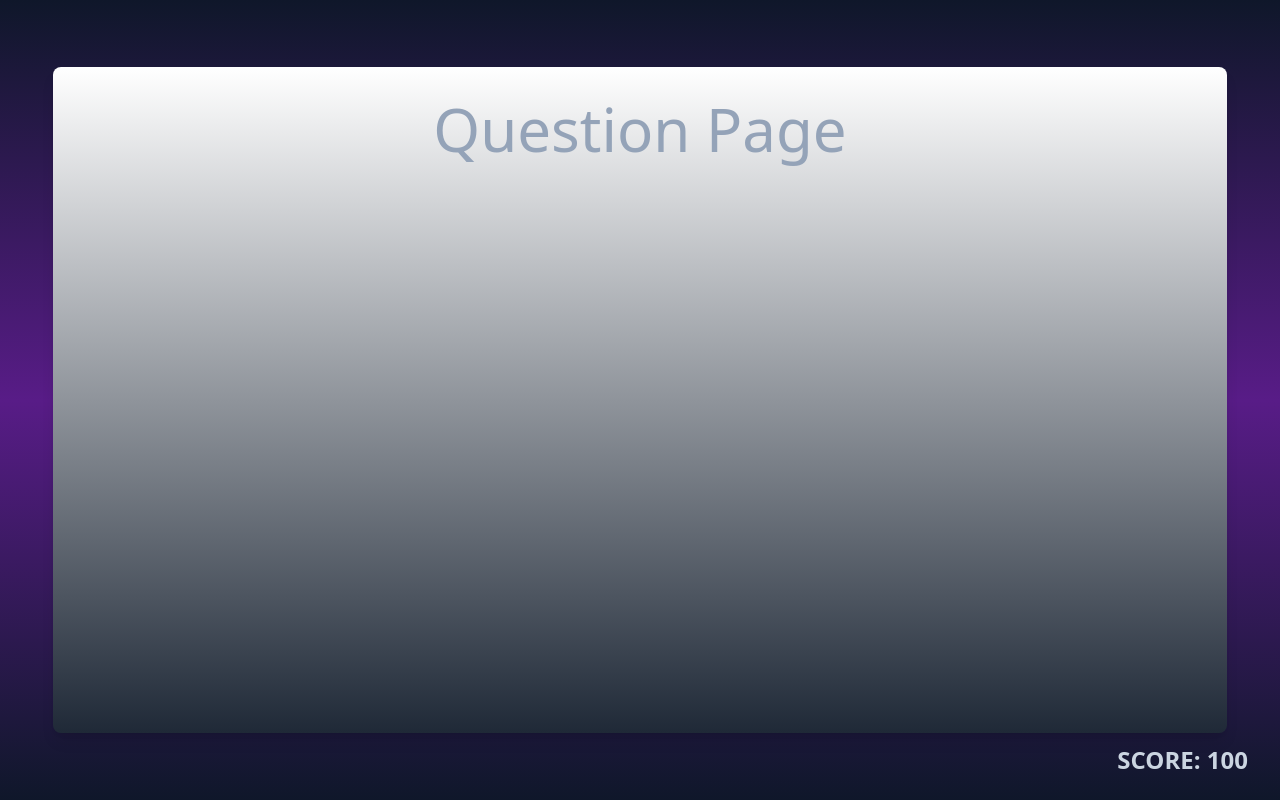
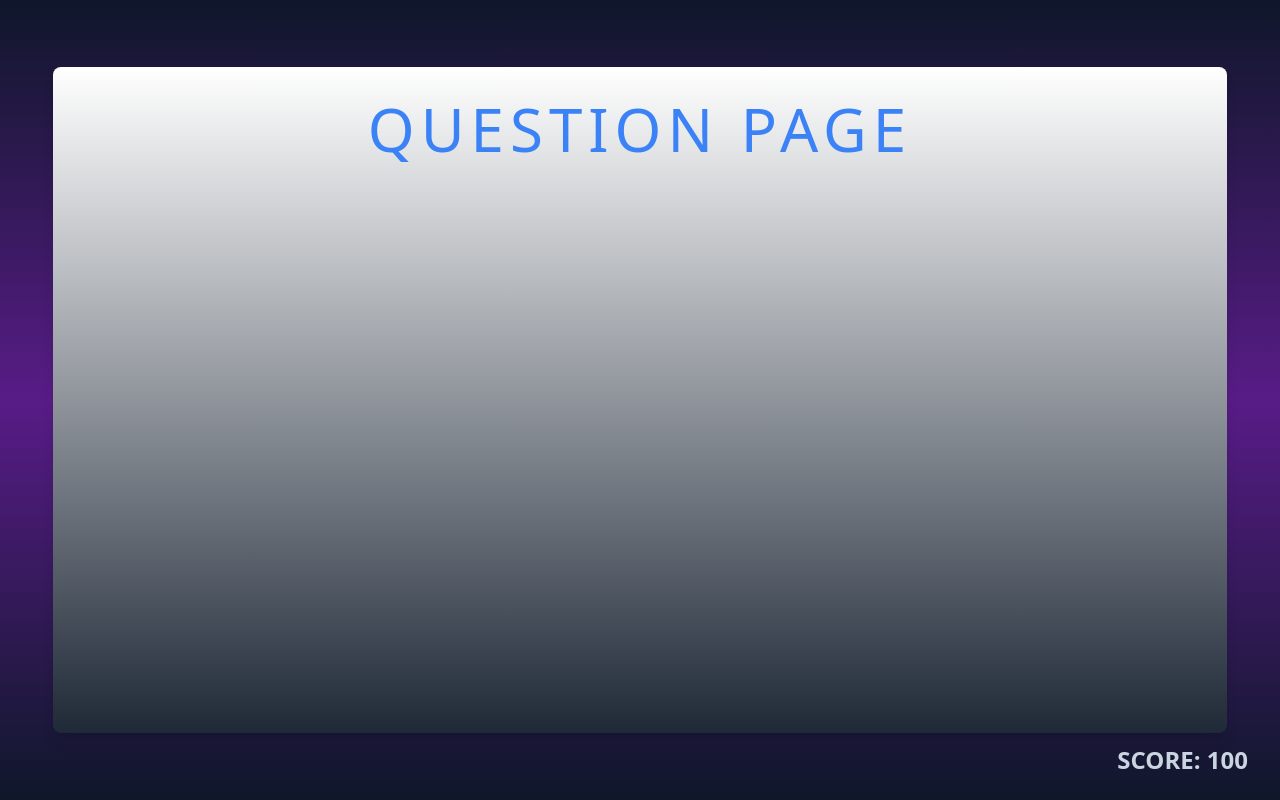
Before and after one commit to amart672/triviatanstic, a Vue app: page /question/category/1 in a window 1280 px wide. Built offline with nearby package versions, Linux system fonts and the light colour scheme.

Commit message:
added base title

```diff
--- /dev/null
+++ b/src/components/BaseTitle.vue
@@ -0,0 +1,27 @@
+<script setup></script>
+
+<template>
+  <div class="brand">
+    <slot name="logo" />
+    <h1 class="title">
+      <slot />
+    </h1>
+    <slot name="logo" />
+  </div>
+</template>
+
+<style lang="postcss" scoped>
+.brand {
+  @apply flex items-center justify-center gap-4;
+  & .logo {
+    @apply h-16 w-16;
+  }
+
+  & :slotted(img) {
+    @apply h-16 w-16;
+  }
+  & .title {
+    @apply text-6xl font-thin uppercase tracking-widest text-blue-500;
+  }
+}
+</style>
--- a/src/views/HomePage.vue
+++ b/src/views/HomePage.vue
@@ -1,6 +1,7 @@
 <script setup>
 import { onMounted, ref } from 'vue'
 import useAPI from '@/composables/useAPI'
+import BaseTitle from '@/components/BaseTitle.vue'
 
 const api = useAPI()
 const categories = ref([])
@@ -10,11 +11,13 @@ onMounted(async () => {
 </script>
 
 <template>
-  <div class="brand">
-    <img class="logo" src="logo.svg" alt="logo" />
-    <h1 class="title">Triviantastic</h1>
-    <img class="logo" src="logo.svg" alt="logo" />
-  </div>
+  <!--  -->
+  <BaseTitle>
+    <template #logo>
+      <img src="logo.svg" alt="logo" />
+    </template>
+    Triviantastic
+  </BaseTitle>
   <div class="categories">
     <RouterLink
       v-for="category in categories"
@@ -28,15 +31,6 @@ onMounted(async () => {
 </template>
 
 <style lang="postcss" scoped>
-.brand {
-  @apply flex items-center justify-center gap-4;
-  & .logo {
-    @apply h-16 w-16;
-  }
-  & .title {
-    @apply text-6xl font-thin uppercase tracking-widest text-blue-500;
-  }
-}
 .categories {
   @apply grid flex-grow grid-cols-8 gap-12;
   & .category {
--- a/src/views/QuestionPage.vue
+++ b/src/views/QuestionPage.vue
@@ -1,3 +1,7 @@
+<script setup>
+import BaseTitle from '@/components/BaseTitle.vue'
+</script>
+
 <template>
-  <h1 class="text-6xl font-thin text-slate-400">Question Page</h1>
+  <BaseTitle> Question Page </BaseTitle>
 </template>
```
